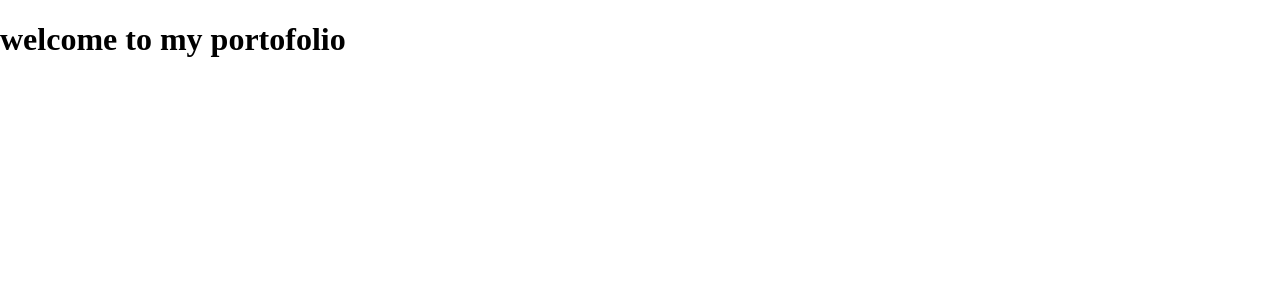
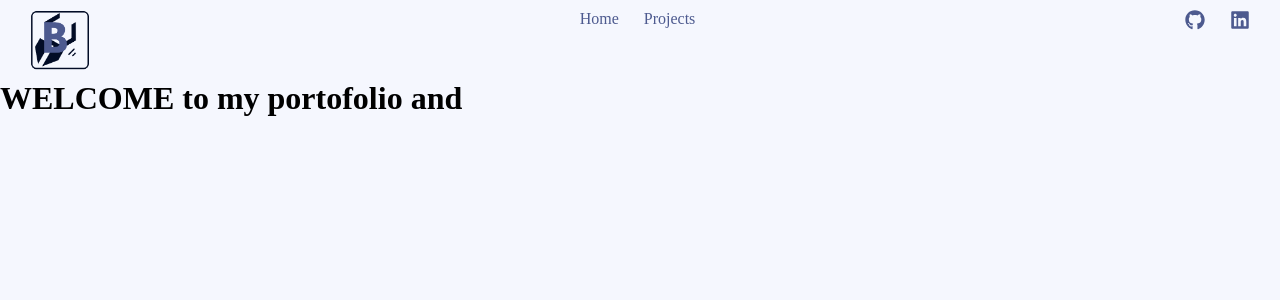
Before and after one commit to Jean-kassyl/kass-portofolio-v1, a React (Create React App) app: page / in a window 1280 px wide. Shown: the top 300 px of the page. Built offline with nearby package versions, Linux system fonts and the light colour scheme.

Commit message:
feat: work on the header - add a header component - work on the navbar

```diff
--- a/src/App.scss
+++ b/src/App.scss
@@ -1,5 +1,3 @@
-
-
 
 @font-face {
     font-family: "Liberation Serif", serif;
@@ -14,3 +12,12 @@
 h1, h1, h3 {
     font-family: "Liberation Serif";
 }
+
+ul {
+    list-style-type: none;
+}
+
+a {
+    text-decoration: none;
+    font-family: 'Liberation serif';
+}
--- a/src/components/Home/index.js
+++ b/src/components/Home/index.js
@@ -1,8 +1,10 @@
 import './index.scss'
+import Header from '../common/Header'
 
 const Home = () => (
     <div>
-        <h1>welcome to my portofolio</h1>
+        <Header />
+        <h1>WELCOME to my portofolio and</h1>
     </div>
 )
 
--- /dev/null
+++ b/src/components/common/Header/index.js
@@ -0,0 +1,32 @@
+import './index.scss';
+import Logo from '../../../assets/images/Logo1.png';
+import {Link } from 'react-router-dom';
+import { FontAwesomeIcon } from '@fortawesome/react-fontawesome';
+import {faGithub, faLinkedin} from '@fortawesome/free-brands-svg-icons'
+
+
+const Header = () => {
+    return (
+        <header>
+            <img src={Logo} alt="logo" className="logo" />
+            <ul className="items">
+                <Link to='/'>
+                    <li> Home</li>
+                </Link>
+                <Link to='/project'>
+                    <li> Projects</li>
+                </Link>
+            </ul>
+            <ul className="items">
+                <Link to='/'>
+                    <li><FontAwesomeIcon icon={faGithub} className="socialIcon" /> </li>
+                </Link>
+                <Link to='/'>
+                    <li><FontAwesomeIcon icon={faLinkedin} className="socialIcon" /> </li>
+                </Link>
+            </ul>
+        </header>
+    )
+}
+
+export default Header;
--- /dev/null
+++ b/src/components/common/Header/index.scss
@@ -0,0 +1,39 @@
+@import '../../../sass/variables';
+
+*, *::before, *::after {
+    box-sizing: border-box;
+    margin: 0;
+    padding: 0;
+}
+
+a {
+    color: $primary-color;
+}
+
+header {
+    display: flex;
+    justify-content: space-between;
+    padding: 0 30px;
+    padding-block: 10px;
+
+
+    .logo {
+        width: 60px;
+        height: 60px;
+    }
+
+    .items {
+        display: flex;
+        gap: 25px;
+    }
+
+    .socialIcon {
+        width: 20px;
+        height: 20px;
+
+        &:hover {
+            color: blueviolet;
+        }
+    }
+
+}
--- a/src/index.css
+++ b/src/index.css
@@ -9,6 +9,8 @@ body {
     sans-serif;
   -webkit-font-smoothing: antialiased;
   -moz-osx-font-smoothing: grayscale;
+  background-color: hsl(228, 88%, 98%);
+
 }
 
 code {
--- /dev/null
+++ b/src/sass/_variables.scss
@@ -0,0 +1,2 @@
+$primary-color: #4d5a8f;
+$secondary-color: #ffe;
```
